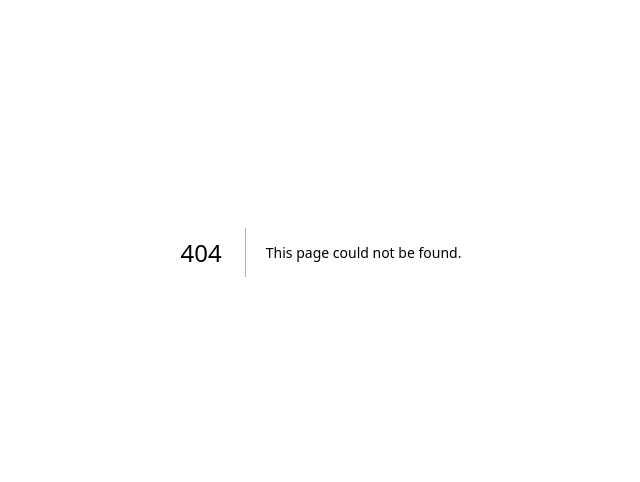
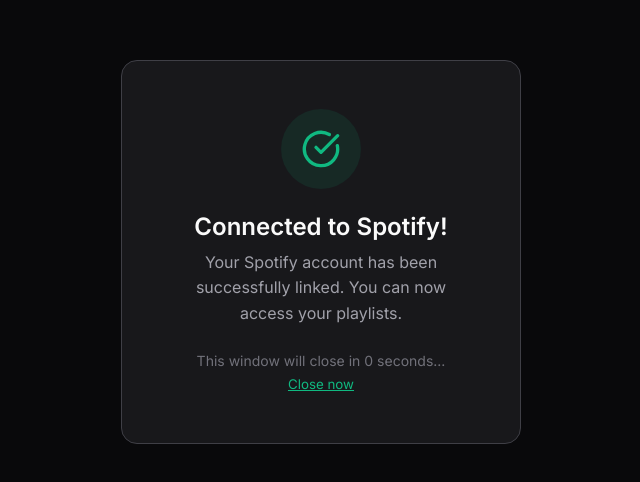
Before and after one commit to Marcelovmendes/playswap-front, a Next.js app: page /auth/callback in a window 1280 px wide. Before the commit this address had no page. Shown: the part 148-630 px from the top of the page, without its empty margins (319-959 px from the left). Built offline with nearby package versions, Linux system fonts and the light colour scheme.

Commit message:
feat: add useEffect for handle spotify window

```diff
--- /dev/null
+++ b/src/app/auth/callback/page.tsx
@@ -0,0 +1,214 @@
+"use client";
+
+import { useEffect, useState } from "react";
+import { useSearchParams } from "next/navigation";
+import styled, { keyframes } from "styled-components";
+import { CheckCircle, XCircle, Loader2 } from "lucide-react";
+
+type CallbackStatus = "loading" | "success" | "error";
+
+const AUTO_CLOSE_SECONDS = 3;
+
+const fadeIn = keyframes`
+  from {
+    opacity: 0;
+    transform: scale(0.9);
+  }
+  to {
+    opacity: 1;
+    transform: scale(1);
+  }
+`;
+
+const spin = keyframes`
+  from {
+    transform: rotate(0deg);
+  }
+  to {
+    transform: rotate(360deg);
+  }
+`;
+
+const Container = styled.main`
+  min-height: 100vh;
+  display: flex;
+  flex-direction: column;
+  align-items: center;
+  justify-content: center;
+  padding: ${({ theme }) => theme.spacing.xl};
+  background: ${({ theme }) => theme.colors.bg.primary};
+`;
+
+const Card = styled.div`
+  background: ${({ theme }) => theme.colors.bg.secondary};
+  border: 1px solid ${({ theme }) => theme.colors.border.DEFAULT};
+  border-radius: ${({ theme }) => theme.borderRadius.xl};
+  padding: ${({ theme }) => theme.spacing["2xl"]};
+  text-align: center;
+  max-width: 400px;
+  width: 100%;
+  animation: ${fadeIn} 0.3s ease-out;
+`;
+
+const IconWrapper = styled.div<{ $variant: CallbackStatus }>`
+  width: 80px;
+  height: 80px;
+  border-radius: 50%;
+  display: flex;
+  align-items: center;
+  justify-content: center;
+  margin: 0 auto ${({ theme }) => theme.spacing.lg};
+  background: ${({ $variant }) =>
+    $variant === "success"
+      ? "rgba(16, 185, 129, 0.1)"
+      : $variant === "error"
+        ? "rgba(239, 68, 68, 0.1)"
+        : "rgba(59, 130, 246, 0.1)"};
+
+  svg {
+    width: 40px;
+    height: 40px;
+    color: ${({ $variant }) =>
+      $variant === "success"
+        ? "#10b981"
+        : $variant === "error"
+          ? "#ef4444"
+          : "#3b82f6"};
+  }
+`;
+
+const SpinningIcon = styled(Loader2)`
+  animation: ${spin} 1s linear infinite;
+`;
+
+const Title = styled.h1`
+  font-size: ${({ theme }) => theme.fontSizes["2xl"]};
+  font-weight: ${({ theme }) => theme.fontWeights.semibold};
+  color: ${({ theme }) => theme.colors.text.primary};
+  margin-bottom: ${({ theme }) => theme.spacing.sm};
+`;
+
+const Message = styled.p`
+  font-size: ${({ theme }) => theme.fontSizes.base};
+  color: ${({ theme }) => theme.colors.text.secondary};
+  margin-bottom: ${({ theme }) => theme.spacing.lg};
+`;
+
+const CloseMessage = styled.p`
+  font-size: ${({ theme }) => theme.fontSizes.sm};
+  color: ${({ theme }) => theme.colors.text.tertiary};
+`;
+
+const CloseButton = styled.button<{ $variant: CallbackStatus }>`
+  background: none;
+  border: none;
+  color: ${({ $variant }) => ($variant === "error" ? "#ef4444" : "#10b981")};
+  cursor: pointer;
+  text-decoration: underline;
+`;
+
+function notifyParentWindow(status: CallbackStatus, error: string | null) {
+  if (!window.opener) return;
+
+  window.opener.postMessage(
+    { type: "SPOTIFY_AUTH_CALLBACK", status, error },
+    window.location.origin
+  );
+}
+
+function closeWindow() {
+  window.close();
+}
+
+export default function AuthCallbackPage() {
+  const searchParams = useSearchParams();
+  const [status, setStatus] = useState<CallbackStatus>("loading");
+  const [countdown, setCountdown] = useState(AUTO_CLOSE_SECONDS);
+
+  const success = searchParams.get("success");
+  const error = searchParams.get("error");
+
+  useEffect(() => {
+    if (error) {
+      setStatus("error");
+    } else if (success === "true") {
+      setStatus("success");
+    } else {
+      setStatus("success");
+    }
+  }, [success, error]);
+
+  useEffect(() => {
+    if (status === "loading") return;
+
+    notifyParentWindow(status, error);
+
+    const interval = setInterval(() => {
+      setCountdown((prev) => {
+        if (prev <= 1) {
+          clearInterval(interval);
+          closeWindow();
+          return 0;
+        }
+        return prev - 1;
+      });
+    }, 1000);
+
+    return () => clearInterval(interval);
+  }, [status, error]);
+
+  if (status === "loading") {
+    return (
+      <Container>
+        <Card>
+          <IconWrapper $variant="loading">
+            <SpinningIcon />
+          </IconWrapper>
+          <Title>Processing...</Title>
+          <Message>Please wait while we complete your authentication.</Message>
+        </Card>
+      </Container>
+    );
+  }
+
+  if (status === "error") {
+    return (
+      <Container>
+        <Card>
+          <IconWrapper $variant="error">
+            <XCircle />
+          </IconWrapper>
+          <Title>Authentication Failed</Title>
+          <Message>{error || "Something went wrong. Please try again."}</Message>
+          <CloseMessage>
+            This window will close in {countdown} seconds...{" "}
+            <CloseButton $variant="error" onClick={closeWindow}>
+              Close now
+            </CloseButton>
+          </CloseMessage>
+        </Card>
+      </Container>
+    );
+  }
+
+  return (
+    <Container>
+      <Card>
+        <IconWrapper $variant="success">
+          <CheckCircle />
+        </IconWrapper>
+        <Title>Connected to Spotify!</Title>
+        <Message>
+          Your Spotify account has been successfully linked. You can now access
+          your playlists.
+        </Message>
+        <CloseMessage>
+          This window will close in {countdown} seconds...{" "}
+          <CloseButton $variant="success" onClick={closeWindow}>
+            Close now
+          </CloseButton>
+        </CloseMessage>
+      </Card>
+    </Container>
+  );
+}
```
Also changed, not shown: src/app/page.tsx (+34 -1 lines), src/components/ui/Button.tsx (+87 -87 lines), src/components/ui/Card.tsx (+31 -23 lines).
